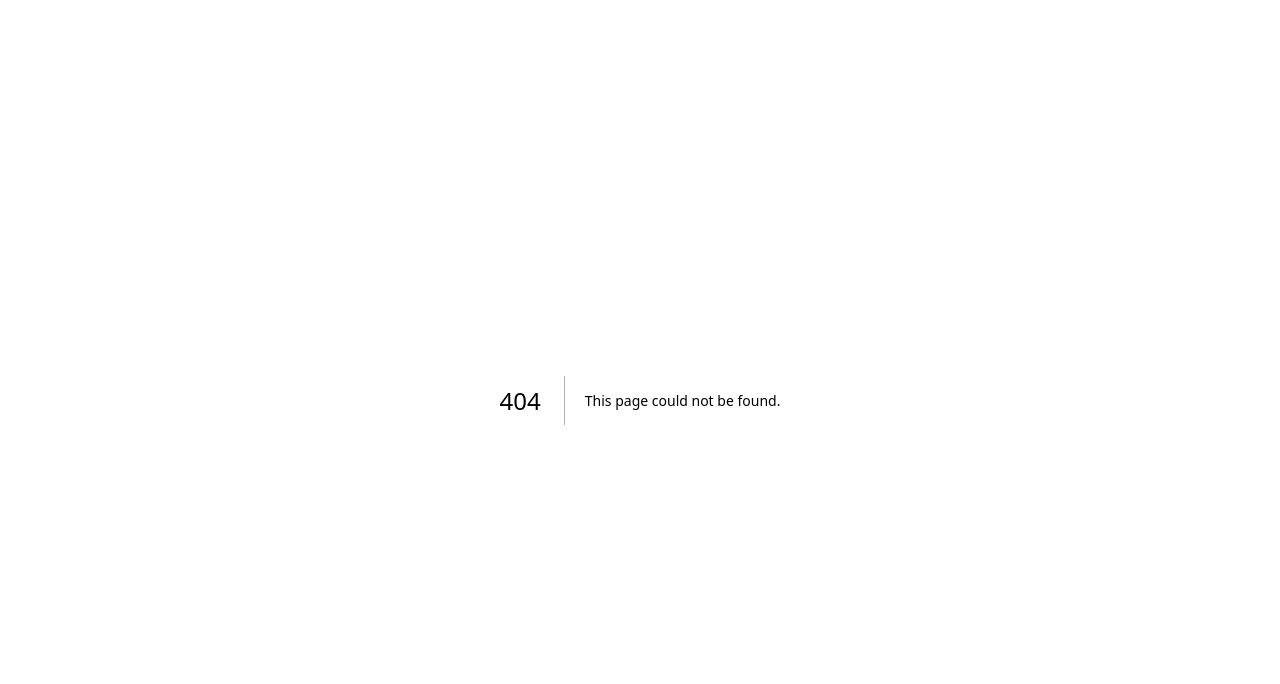
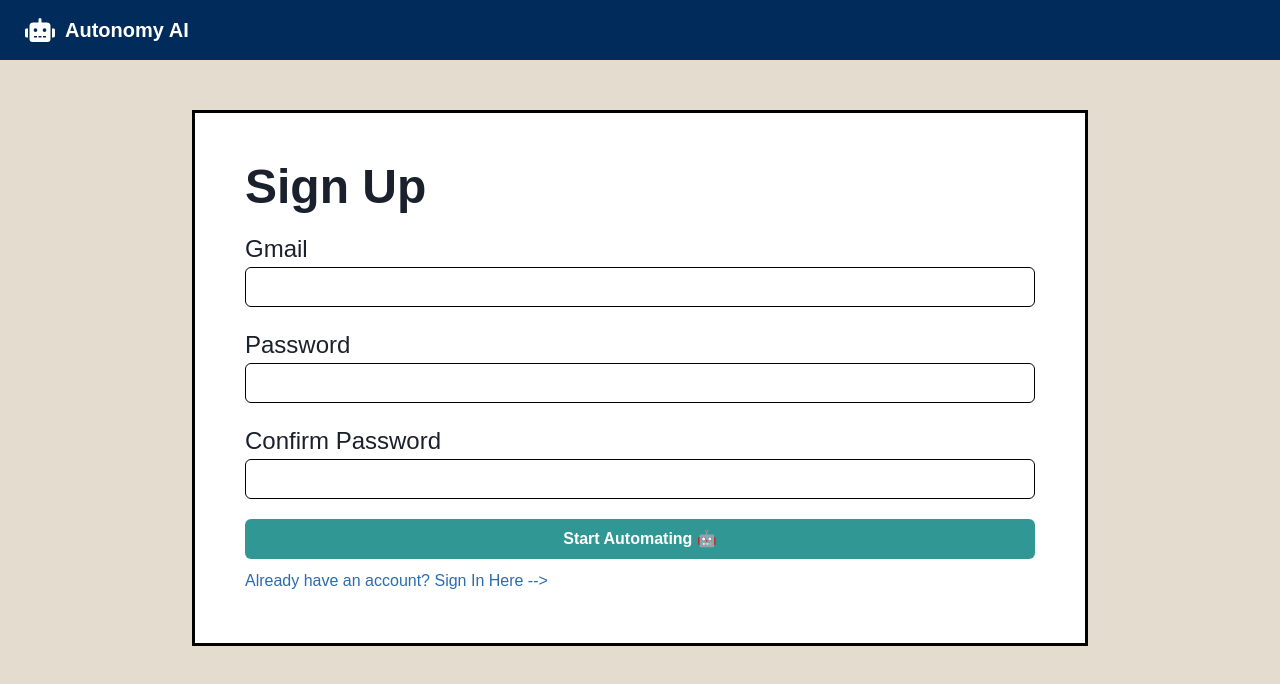
Before and after one commit to TheIshanD/autonomy, a Next.js app: page /sign-up in a window 1280 px wide. Before the commit this address had no page. Shown: the top 684 px of the page. Built offline with nearby package versions, Linux system fonts and the light colour scheme.

Commit message:
save all

```diff
--- a/src/components/Header.tsx
+++ b/src/components/Header.tsx
@@ -1,4 +1,5 @@
-import { Button, Flex, Heading, Icon, Spacer, Text, background } from "@chakra-ui/react";
+import { Button, Flex, Heading, Icon, Spacer, Text, background, Link } from "@chakra-ui/react";
+import NextLink from 'next/link'
 
 import { FaRobot, FaRegCalendarAlt, FaListAlt, FaSmile } from "react-icons/fa";
 
@@ -7,11 +8,15 @@ export default function Header(props : { loggedIn: boolean }) {
     const { loggedIn } = props;
 
     return (
-    <Flex bg="#002B5B" direction="row" minW="100%" gap="30px" color="white" minH="60px">
-        <Flex direction="row" align="center" justify="center" gap="10px" pl="25px">
-            <Icon as={FaRobot} boxSize="30px"/>
-            <Heading fontWeight="900" fontSize="xl">Autonomy AI</Heading>
-        </Flex>
+    <Flex bg="#002B5B" direction="row" minW="100%" gap="30px" color="white" minH="60px" align="center">
+
+        <Link as={NextLink} href='/'>
+            <Flex direction="row" align="center" justify="center" gap="10px" pl="25px">
+                <Icon as={FaRobot} boxSize="30px"/>
+                <Heading fontWeight="900" fontSize="xl">Autonomy AI</Heading>
+            </Flex>
+        </Link>
+
 
         <Spacer />
 
--- /dev/null
+++ b/src/pages/sign-up.tsx
@@ -0,0 +1,39 @@
+import Head from 'next/head'
+import React, { useEffect } from 'react'
+
+import NextLink from 'next/link'
+
+import {
+  Button,
+  Flex, FormControl, FormLabel, Heading, Input, Text, Box, Select, chakra, Image, Link
+} from '@chakra-ui/react'
+import SideNav from '@/components/SideNav'
+import Header from '@/components/Header'
+import { FaLess } from 'react-icons/fa'
+import { ScheduleSlot, User } from '@/utils/types'
+
+
+export default function SignUp() {
+
+    return (
+        <Flex direction="column" width="100%" minH="100vh" bg="#E4DCCF" align="center">
+            <Header loggedIn={false}/>
+
+            <Flex direction="column" bg="white" p="50px" width="70%" border="3px solid black" mt="50px">
+                <Heading size="2xl">Sign Up</Heading>
+                <Text fontSize="2xl" mt="20px">Gmail</Text>
+                <Input type='email'/>
+                <Text fontSize="2xl" mt="20px">Password</Text>
+                <Input type='password'/>
+                <Text fontSize="2xl" mt="20px">Confirm Password</Text>
+                <Input type='password'/>
+                <Button colorScheme='teal' mt="20px">
+                    Start Automating 🤖
+                </Button>
+                <Link as={NextLink} href='/sign-in'>
+                    <Text fontSize="md" mt="10px" color="blue.600">Already have an account? Sign In Here --&gt;</Text>
+                </Link>
+            </Flex>
+        </Flex>
+    )
+}
```
Also changed, not shown: src/components/LoggedOutComponents/LoggedOut.tsx (+13 -6 lines), src/pages/sign-in.tsx (added, +37 -0 lines).
